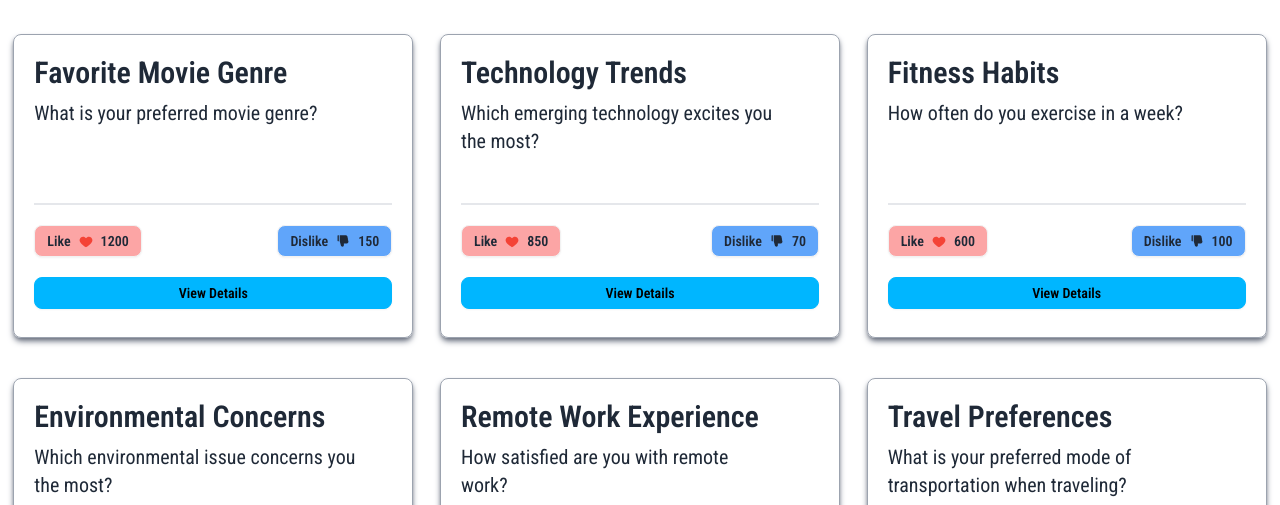
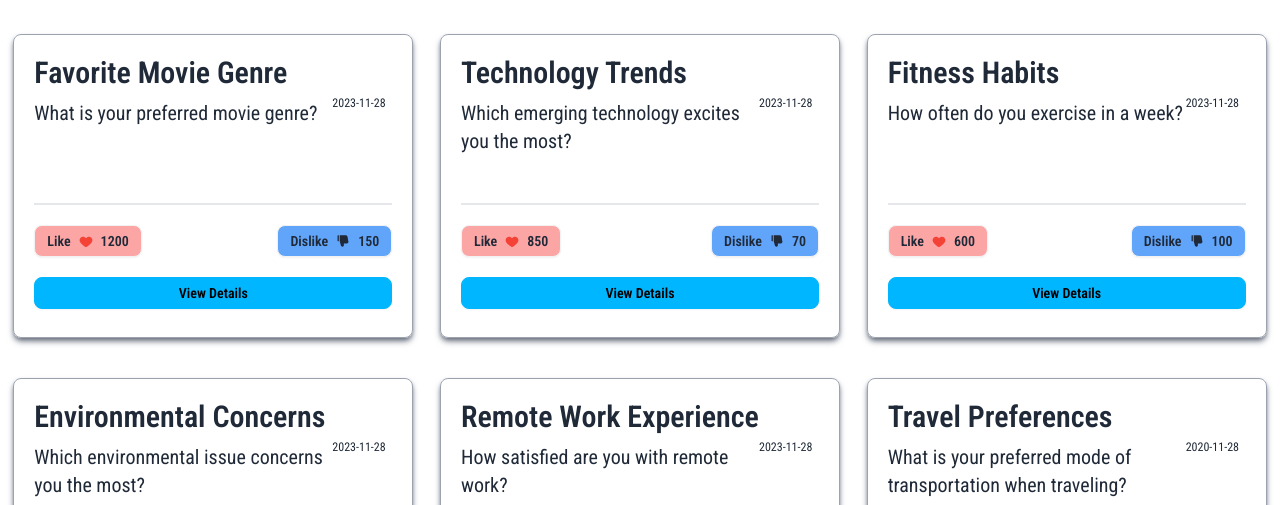
Before and after one commit to AshikurZaman01/polling_And_survey_app, a React (Vite) app: page /survey in a window 1280 px wide. Shown: the part 246-751 px from the top of the page. Built offline with nearby package versions, Linux system fonts and the light colour scheme; no server answers.

Commit message:
update filter

```diff
--- a/public/survey.json
+++ b/public/survey.json
@@ -6,7 +6,8 @@
         "category": "Entertainment",
         "description": "Share your favorite movie genre and see how it compares to others.",
         "like": 1200,
-        "dislike": 150
+        "dislike": 150,
+        "date": "2023-11-28"
     },
     {
         "id": 2,
@@ -15,7 +16,8 @@
         "category": "Technology",
         "description": "Express your enthusiasm for the latest technological advancements.",
         "like": 850,
-        "dislike": 70
+        "dislike": 70,
+        "date": "2023-11-28"
     },
     {
         "id": 3,
@@ -24,7 +26,8 @@
         "category": "Health and Wellness",
         "description": "Share your weekly exercise routine and learn about others' fitness habits.",
         "like": 600,
-        "dislike": 100
+        "dislike": 100,
+        "date": "2023-11-28"
     },
     {
         "id": 4,
@@ -33,7 +36,8 @@
         "category": "Environment",
         "description": "Voice your concerns about environmental issues and explore common perspectives.",
         "like": 900,
-        "dislike": 120
+        "dislike": 120,
+        "date": "2023-11-28"
     },
     {
         "id": 5,
@@ -42,7 +46,8 @@
         "category": "Workplace",
         "description": "Share your experiences with remote work and gauge overall satisfaction.",
         "like": 1100,
-        "dislike": 80
+        "dislike": 80,
+        "date": "2023-11-28"
     },
     {
         "id": 6,
@@ -51,7 +56,8 @@
         "category": "Travel",
         "description": "Discuss your travel preferences and discover popular transportation choices.",
         "like": 750,
-        "dislike": 90
+        "dislike": 90,
+        "date": "2020-11-28"
     },
     {
         "id": 7,
@@ -60,7 +66,8 @@
         "category": "Technology",
         "description": "Share your social media habits and see how they compare to others.",
         "like": 500,
-        "dislike": 200
+        "dislike": 200,
+        "date": "2023-11-28"
     },
     {
         "id": 8,
@@ -69,7 +76,8 @@
         "category": "Hobbies",
         "description": "Discuss your reading habits and explore a variety of book consumption patterns.",
         "like": 680,
-        "dislike": 60
+        "dislike": 60,
+        "date": "2023-11-28"
     },
     {
         "id": 9,
@@ -78,7 +86,8 @@
         "category": "Health and Wellness",
         "description": "Share insights into your dietary habits and learn about others' approaches to healthy eating.",
         "like": 800,
-        "dislike": 110
+        "dislike": 110,
+        "date": "2022-11-28"
     },
     {
         "id": 10,
@@ -87,6 +96,7 @@
         "category": "Entertainment",
         "description": "Discover and discuss music preferences to find common ground with fellow participants.",
         "like": 950,
-        "dislike": 40
+        "dislike": 40,
+        "date": "2021-11-28"
     }
 ]
--- a/src/Components/Pages/Survey/Survey.jsx
+++ b/src/Components/Pages/Survey/Survey.jsx
@@ -18,9 +18,9 @@ const Survey = () => {
         const sortedSurveys = [...surveys];
         sortedSurveys.sort((a, b) => {
             if (ascending) {
-                return a.id - b.id;
+                return a.like - b.like;
             } else {
-                return b.id - a.id;
+                return b.like - a.like;
             }
         });
         setSurveys(sortedSurveys);
--- a/src/Components/Pages/Survey/SurveyCard.jsx
+++ b/src/Components/Pages/Survey/SurveyCard.jsx
@@ -5,7 +5,7 @@ import { AiFillDislike } from "react-icons/ai";
 const SurveyCard = ({ survey }) => {
 
 
-    const { title, short_secs, description, like, dislike } = survey || {}
+    const { title, short_secs, description, like, dislike, date } = survey || {}
 
     const { user } = useAuth();
     console.log(user)
@@ -22,9 +22,15 @@ const SurveyCard = ({ survey }) => {
                         <h3 className="py-2 text-xl">{short_secs}</h3>
                     </div>
 
-                    <div className="w-[40px] h-[40px] ">
-                        <img className="rounded-full" src={user?.photoURL} alt="" />
+                    <div className="flex flex-col items-center justify-center">
+                        <div className="w-[40px] h-[40px] ">
+                            <img className="rounded-full" src={user?.photoURL} alt="" />
+                        </div>
+                        <div>
+                            <p className="text-xs w-[60px]">{date}</p>
+                        </div>
                     </div>
+
                 </div>
 
                 <div className="flex justify-between gap-10 pt-5">
```
